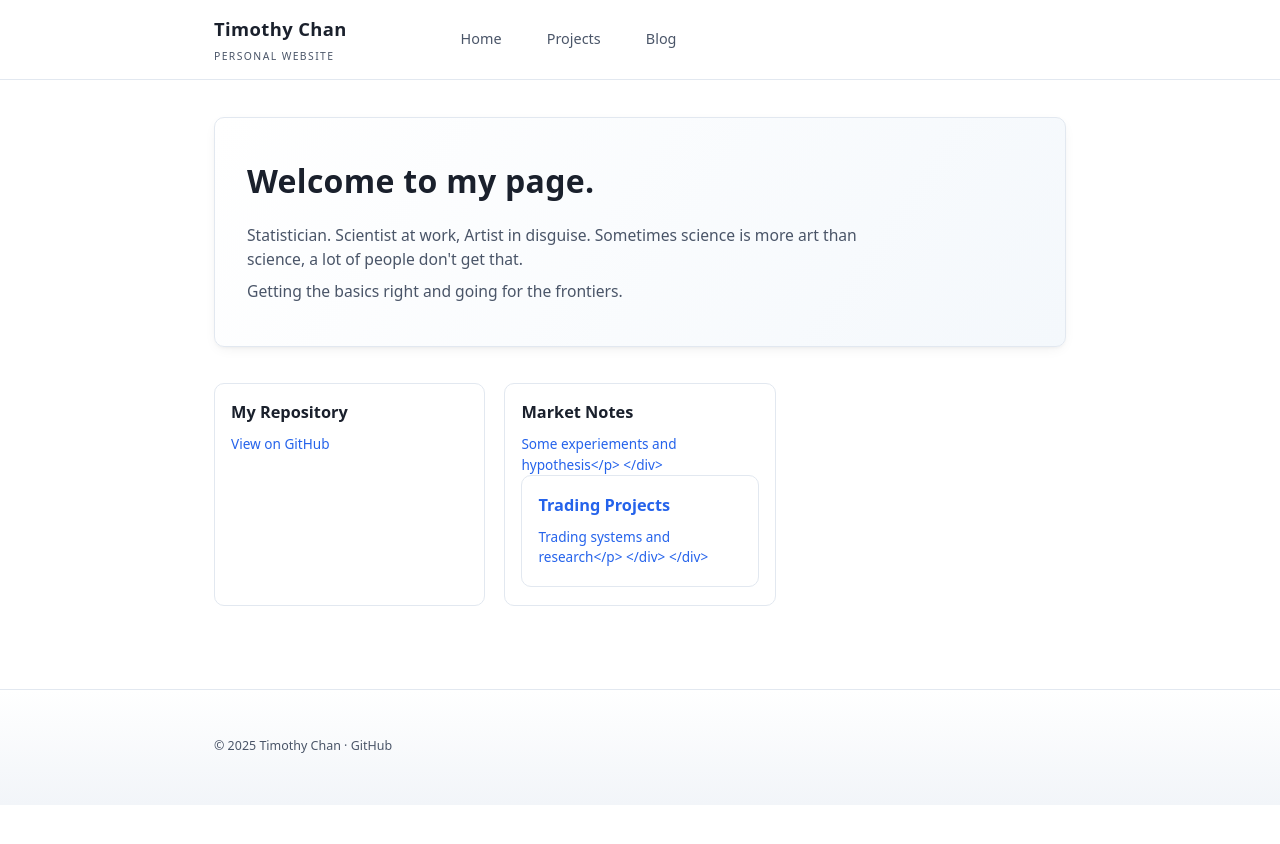
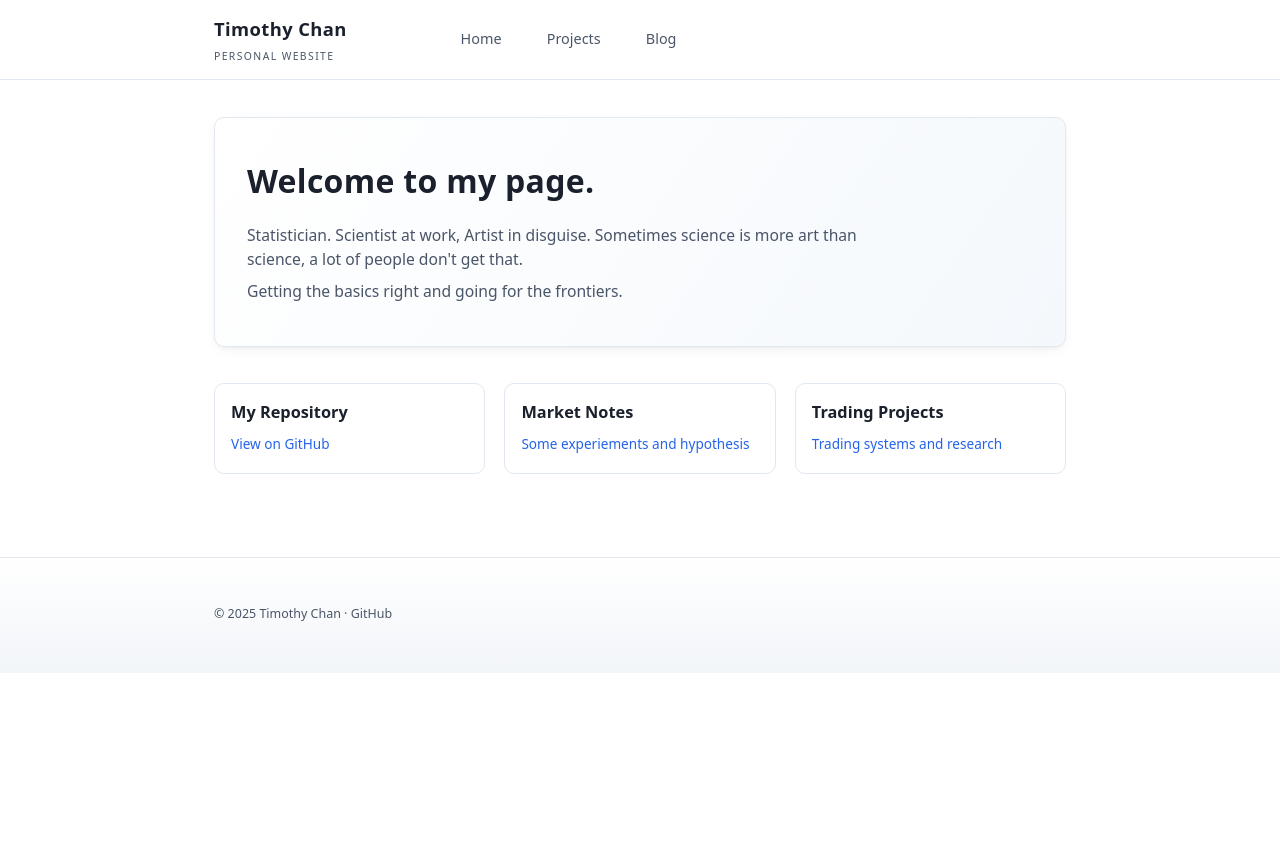
Before and after one commit to resyui/resyui.github.io, a Jekyll site: the page built from index.md, in a window 1280 px wide. Shown: the top 844 px of the page. Built offline with Jekyll 4.4.1, drawn with Linux system fonts in a browser that asks for light colours.

```diff
--- a/index.md
+++ b/index.md
@@ -16,10 +16,10 @@ layout: default
   </div>
   <div class="card">
     <h3>Market Notes</h3>
-    <p><a href="/market-notes/">Some experiements and hypothesis</p>
+    <p><a href="/market-notes/">Some experiements and hypothesis</a></p>
   </div>
   <div class="card">
     <h3>Trading Projects</h3>
-    <p><a href="/algo-trading/">Trading systems and research</p>
+    <p><a href="/algo-trading/">Trading systems and research</a></p>
   </div>
 </div>
```
